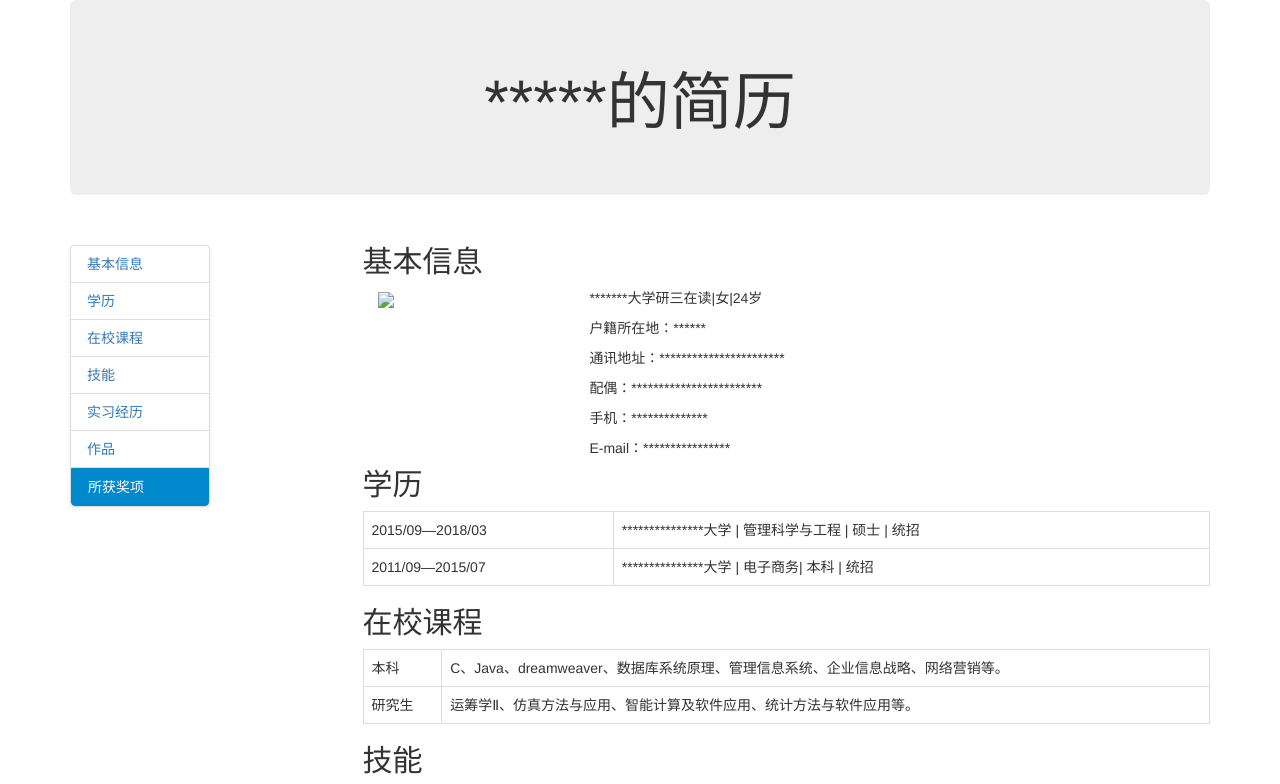
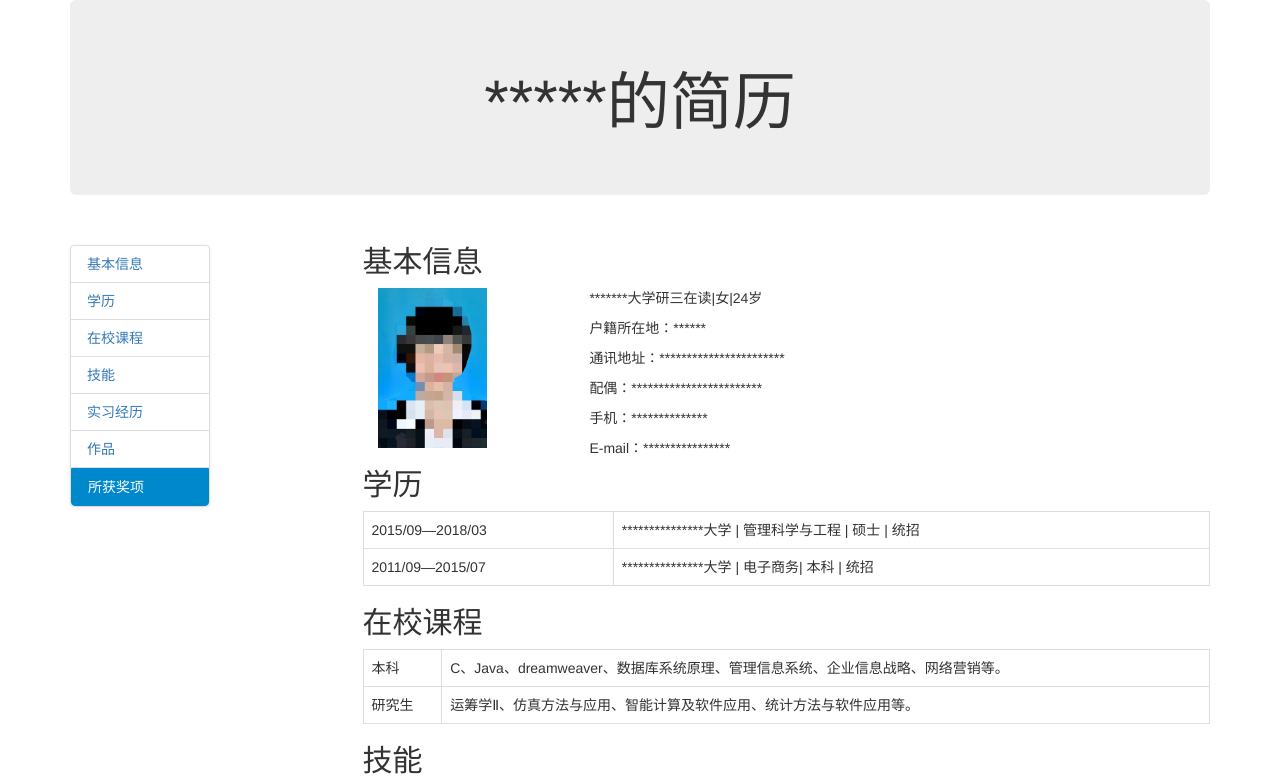
Before and after one commit to wpysevkk/_jianli, a plain HTML site: page index.html in a window 1280 px wide. Shown: the top 784 px of the page. Drawn offline with nearby package versions, Linux system fonts and the light colour scheme; the site is published under a folder, as on GitHub Pages, so addresses that start at the root find nothing.

Commit message:
Update index.html

```diff
--- a/index.html
+++ b/index.html
@@ -64,7 +64,7 @@
         <div class="col-xs-9">
             <h2 id="section-1">基本信息</h2>
             <div class="col-xs-3">
-                <img src="/WPY_01.jpg" width=60% height=auto>
+                <img src="img/WPY_01.jpg" width=60% height=auto>
             </div>
             <div class="col-xs-9">
                 <p>*******大学研三在读|女|24岁</p>
```
